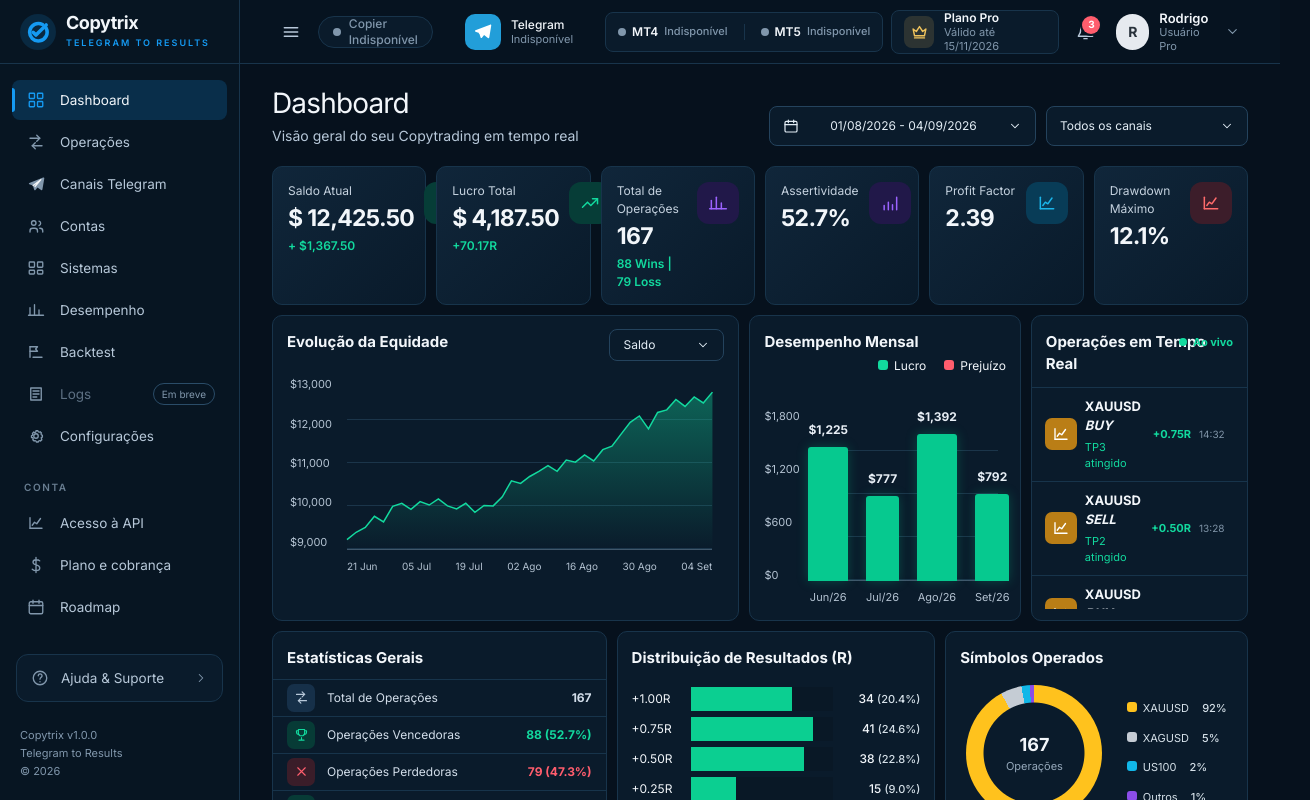
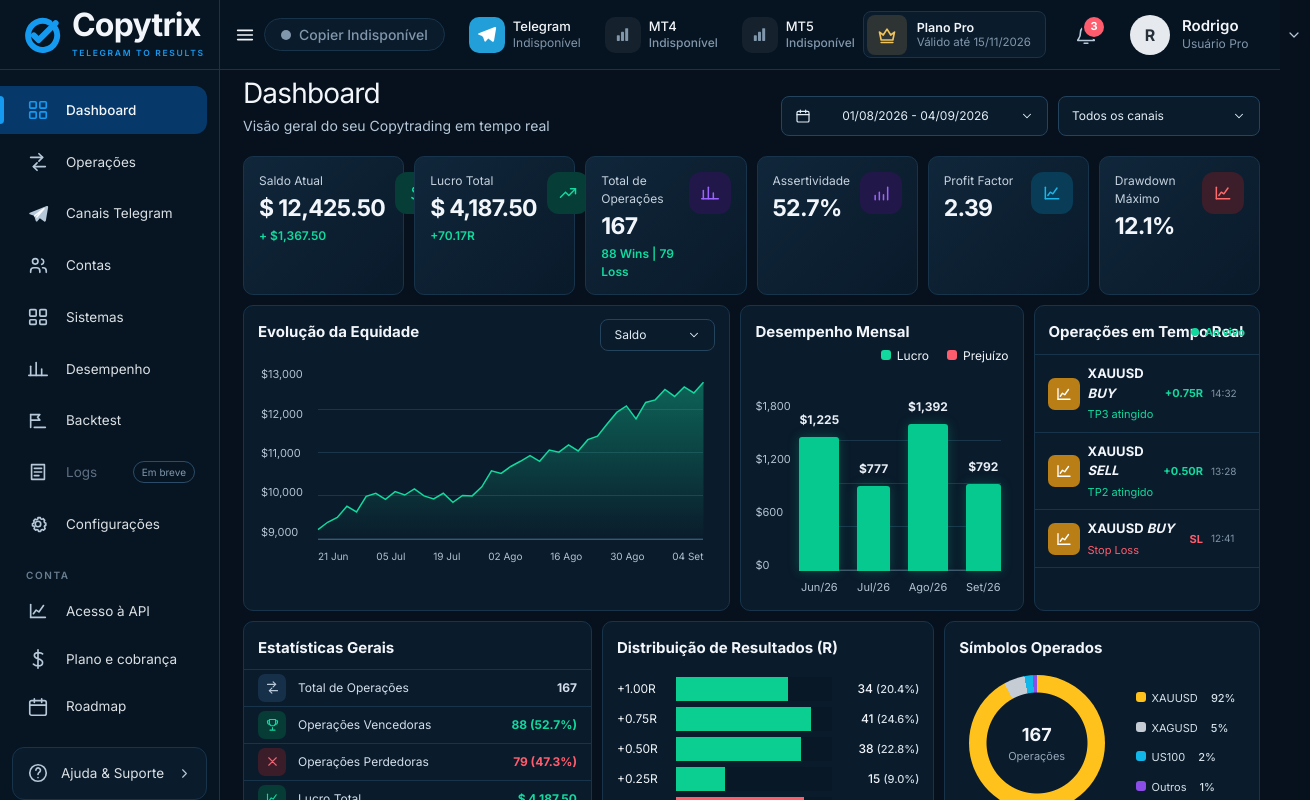
Before and after one commit to rodrigonvest/frontend, a Next.js app: page / in a window 1280 px wide. Shown: the top 800 px of the page, 1310 px wide, since content can reach past the window. Built offline with nearby package versions, Linux system fonts and the light colour scheme; no server answers.

Commit message:
feat: adjust layout and typography in BacktesterPage and Shell components
Updated spacing, font sizes, and sidebar dimensions for improved UI consistency.

Co-authored-by: Rodrigo <209308354+rodrigonvest@users.noreply.github.com>

```diff
--- a/components/Shell.tsx
+++ b/components/Shell.tsx
@@ -28,14 +28,14 @@ export default function Shell({ children }: { children: React.ReactNode }) {
         Pular para o conteúdo
       </a>
       <Sidebar collapsed={collapsed} mobileOpen={mobileOpen} onCloseMobile={() => setMobileOpen(false)} />
-      <div className={cx("flex min-h-screen min-w-0 flex-col transition-[margin] duration-200", collapsed ? "lg:ml-[76px]" : "lg:ml-[240px]")}>
+      <div className={cx("flex min-h-screen min-w-0 flex-col transition-[margin] duration-200", collapsed ? "lg:ml-[76px]" : "lg:ml-[220px]")}>
         <Topbar
           collapsed={collapsed}
           onToggleCollapse={() => setCollapsed((v) => !v)}
           onOpenMobile={() => setMobileOpen(true)}
           status={systemStatus}
         />
-        <main id="conteudo" className="mx-auto w-full min-w-0 max-w-[1720px] flex-1 px-4 py-6 sm:px-6 lg:px-8">
+        <main id="conteudo" className="mx-auto w-full min-w-0 max-w-[1720px] flex-1 px-4 py-6 sm:px-6 lg:pb-5 lg:pl-[23px] lg:pr-5 lg:pt-2">
           {children}
         </main>
       </div>
--- a/components/Sidebar.tsx
+++ b/components/Sidebar.tsx
@@ -30,32 +30,45 @@ const helpItem: NavItem = { icon: "help", label: "Ajuda & Suporte", href: "/help
 function Logo({ compact }: { compact: boolean }) {
   return (
     <Link href="/" className="flex min-w-0 items-center gap-2.5" aria-label="Copytrix — início">
-      <span className="flex size-9 shrink-0 items-center justify-center rounded-full bg-brand/15 text-brand">
-        <svg width="24" height="24" viewBox="0 0 27 27" fill="none" aria-hidden>
+      <span className="flex size-[40px] shrink-0 items-center justify-center overflow-visible text-brand">
+        <svg width="44" height="44" viewBox="0 0 27 27" fill="none" aria-hidden>
           <path d="M22.6 9.2a9.8 9.8 0 1 1-4.1-4.1" stroke="currentColor" strokeWidth="4" strokeLinecap="round" />
           <path d="m8 13.8 3.2 3.2L22.7 5.5" stroke="currentColor" strokeWidth="4" strokeLinecap="round" strokeLinejoin="round" />
         </svg>
       </span>
       {!compact && (
         <span className="min-w-0">
-          <span className="block text-lg font-bold leading-none tracking-tight text-fg">Copytrix</span>
-          <span className="mt-1 block text-[9px] font-semibold uppercase tracking-[0.22em] text-brand">Telegram to Results</span>
+          <span className="block text-[32px] font-bold leading-none tracking-tight text-fg">Copytrix</span>
+          <span className="mt-1.5 block whitespace-nowrap text-[8.5px] font-semibold uppercase tracking-[0.2em] text-brand">Telegram to Results</span>
         </span>
       )}
     </Link>
   );
 }
 
-function NavLink({ item, active, compact, onNavigate }: { item: NavItem; active: boolean; compact: boolean; onNavigate: () => void }) {
+function NavLink({
+  item,
+  active,
+  compact,
+  dense,
+  onNavigate,
+}: {
+  item: NavItem;
+  active: boolean;
+  compact: boolean;
+  dense?: boolean;
+  onNavigate: () => void;
+}) {
   const base = cx(
-    "group relative flex h-10 items-center gap-3 rounded-lg text-[13.5px] transition-colors",
-    compact ? "justify-center px-0" : "px-3",
+    "group relative flex items-center whitespace-nowrap text-[13.5px] transition-colors",
+    dense ? "h-11" : "h-12",
+    compact ? "justify-center rounded-lg px-0" : "gap-4 rounded-r-xl pl-[26px] pr-3",
   );
   const content = (
     <>
-      {active && <span aria-hidden className="absolute left-0 top-1/2 h-6 w-[3px] -translate-y-1/2 rounded-r bg-brand" />}
-      <span className={cx("flex size-6 shrink-0 items-center justify-center", item.icon === "telegram" && "telegram-nav-icon", active ? "text-brand" : "text-fg-subtle group-hover:text-fg-muted")}>
-        <Icon name={item.icon} size={18} stroke={item.icon === "telegram" ? 1.7 : 1.8} />
+      {active && <span aria-hidden className="absolute left-0 top-1/2 h-7 w-1 -translate-y-1/2 rounded-r bg-brand" />}
+      <span className={cx("flex size-6 shrink-0 items-center justify-center", item.icon === "telegram" && "telegram-nav-icon", active ? "text-brand" : "text-fg-muted group-hover:text-fg")}>
+        <Icon name={item.icon} size={22} stroke={item.icon === "telegram" ? 1.7 : 1.8} />
       </span>
       {!compact && <span className="truncate">{item.label}</span>}
       {!compact && item.soon && (
@@ -78,7 +91,7 @@ function NavLink({ item, active, compact, onNavigate }: { item: NavItem; active:
       onClick={onNavigate}
       aria-current={active ? "page" : undefined}
       title={compact ? item.label : undefined}
-      className={cx(base, active ? "bg-brand-soft/70 text-fg" : "text-fg-muted hover:bg-white/[.04] hover:text-fg")}
+      className={cx(base, active ? "bg-brand-strong/35 font-medium text-fg" : "text-fg/90 hover:bg-white/[.04] hover:text-fg")}
     >
       {content}
     </Link>
@@ -89,25 +102,25 @@ function NavContent({ compact, onNavigate }: { compact: boolean; onNavigate: ()
   const pathname = usePathname();
   const isActive = (href?: string) => (href ? (href === "/" ? pathname === "/" : pathname.startsWith(href)) : false);
   return (
-    <>
-      <nav aria-label="Navegação principal" className="flex-1 overflow-y-auto px-3 py-4">
-        <ul className="flex flex-col gap-0.5">
+    <div className="flex min-h-0 flex-1 flex-col overflow-y-auto">
+      <nav aria-label="Navegação principal" className={cx("shrink-0 pt-4", compact ? "px-3" : "pr-3")}>
+        <ul className="flex flex-col gap-[3.75px]">
           {primary.map((item) => (
             <li key={item.label}>
               <NavLink item={item} active={isActive(item.href)} compact={compact} onNavigate={onNavigate} />
             </li>
           ))}
         </ul>
-        <div className={cx("mt-6 mb-2 text-[10px] font-semibold uppercase tracking-[0.16em] text-fg-subtle/80", compact ? "sr-only" : "px-3")}>Conta</div>
-        <ul className={cx("flex flex-col gap-0.5", compact && "mt-6 border-t border-line pt-4")}>
+        <div className={cx("mb-1.5 mt-5 text-[10px] font-semibold uppercase tracking-[0.16em] text-fg-subtle/80", compact ? "sr-only" : "pl-[26px]")}>Conta</div>
+        <ul className={cx("flex flex-col gap-[3.75px]", compact && "mt-6 border-t border-line pt-4")}>
           {secondary.map((item) => (
             <li key={item.label}>
-              <NavLink item={item} active={isActive(item.href)} compact={compact} onNavigate={onNavigate} />
+              <NavLink item={item} active={isActive(item.href)} compact={compact} dense onNavigate={onNavigate} />
             </li>
           ))}
         </ul>
       </nav>
-      <div className={cx("shrink-0", compact ? "px-3 pb-4" : "px-4 pb-5")}>
+      <div className={cx("shrink-0 px-3", compact ? "mt-auto pb-4 pt-4" : "pt-[18px]")}>
         {compact ? (
           <NavLink item={helpItem} active={isActive(helpItem.href)} compact onNavigate={onNavigate} />
         ) : (
@@ -115,22 +128,22 @@ function NavContent({ compact, onNavigate }: { compact: boolean; onNavigate: ()
             href="/help"
             onClick={onNavigate}
             aria-current={isActive("/help") ? "page" : undefined}
-            className="flex h-12 items-center gap-3 rounded-xl border border-line bg-surface px-3.5 text-[13.5px] text-fg-muted transition-colors hover:border-line-strong hover:text-fg"
+            className="flex h-[53px] items-center gap-3 whitespace-nowrap rounded-xl border border-line bg-surface px-3.5 text-[13.5px] text-fg/90 transition-colors hover:border-line-strong hover:text-fg"
           >
-            <span className="text-fg-subtle"><Icon name="help" size={18} /></span>
+            <span className="text-fg-muted"><Icon name="help" size={22} /></span>
             <span className="flex-1">{helpItem.label}</span>
-            <span className="text-fg-subtle"><Icon name="chevron" size={14} /></span>
+            <span className="text-fg-muted"><Icon name="chevron" size={15} /></span>
           </Link>
         )}
+      </div>
       {!compact && (
-          <div className="mt-6 px-1 text-[11px] leading-[18px] text-fg-subtle">
+        <div className="mt-auto shrink-0 px-[26px] pb-6 pt-6 text-[13px] leading-[19.5px] text-fg-subtle">
           <p>Copytrix v1.0.0</p>
           <p>Telegram to Results</p>
           <p>© 2026</p>
         </div>
       )}
     </div>
-    </>
   );
 }
 
@@ -153,10 +166,10 @@ export default function Sidebar({
       <aside
         className={cx(
           "fixed inset-y-0 left-0 z-40 hidden flex-col border-r border-line bg-[#071522] transition-[width] duration-200 lg:flex",
-          collapsed ? "w-[76px]" : "w-[240px]",
+          collapsed ? "w-[76px]" : "w-[220px]",
         )}
       >
-        <div className={cx("flex h-16 shrink-0 items-center border-b border-line", collapsed ? "justify-center" : "px-5")}>
+        <div className={cx("flex h-[70px] shrink-0 items-center border-b border-line", collapsed ? "justify-center" : "pl-[22px] pr-3")}>
           <Logo compact={collapsed} />
         </div>
         <NavContent compact={collapsed} onNavigate={() => {}} />
@@ -166,7 +179,7 @@ export default function Sidebar({
         <div className="fixed inset-0 z-50 lg:hidden" role="dialog" aria-modal="true" aria-label="Menu de navegação">
           <button aria-label="Fechar menu" tabIndex={-1} onClick={onCloseMobile} className="absolute inset-0 bg-black/60 backdrop-blur-sm" />
           <aside className="relative flex h-full w-[280px] max-w-[85vw] flex-col border-r border-line bg-[#071522] shadow-2xl">
-            <div className="flex h-16 shrink-0 items-center justify-between border-b border-line px-5">
+            <div className="flex h-[70px] shrink-0 items-center justify-between border-b border-line px-5">
               <Logo compact={false} />
               <button
                 ref={closeRef}
--- a/components/Topbar.tsx
+++ b/components/Topbar.tsx
@@ -16,10 +16,10 @@ const COPIER_STATUS: Record<SystemStatusValue, CopierPresentation> = {
 function CopierChip({ status }: { status: SystemStatusValue }) {
   const cfg = COPIER_STATUS[status];
   return (
-    <span role="status" className={`inline-flex h-8 items-center gap-2 rounded-full border px-3.5 text-xs font-medium ${cfg.chip}`}>
-      <span aria-hidden className="relative flex size-2">
+    <span role="status" className={`inline-flex h-[33px] items-center gap-2 whitespace-nowrap rounded-full border px-4 text-sm font-medium ${cfg.chip}`}>
+      <span aria-hidden className="relative flex size-2.5">
         {cfg.ping && <span className={`absolute inline-flex size-full animate-ping rounded-full opacity-60 ${cfg.dot}`} />}
-        <span className={`relative inline-flex size-2 rounded-full ${cfg.dot} ${cfg.pulse ? "animate-pulse" : ""}`} />
+        <span className={`relative inline-flex size-2.5 rounded-full ${cfg.dot} ${cfg.pulse ? "animate-pulse" : ""}`} />
       </span>
       {cfg.label}
     </span>
@@ -37,47 +37,46 @@ const TELEGRAM_STATUS: Record<SystemStatusValue, { label: string; text: string }
 function IntegrationChip({ icon, label, status, iconClass }: { icon: string; label: string; status: SystemStatusValue; iconClass: string }) {
   const cfg = TELEGRAM_STATUS[status];
   return (
-    <div className="flex h-10 items-center gap-2.5 rounded-lg px-2" title={`${label}: ${cfg.label}`}>
+    <div className="flex h-10 items-center gap-2 rounded-lg" title={`${label}: ${cfg.label}`}>
       <span className={`flex size-9 shrink-0 items-center justify-center rounded-[10px] ${iconClass}`}>
-        <Icon name={icon} size={icon === "telegram" ? 19 : 16} stroke={icon === "telegram" ? 1.9 : 2} />
+        <Icon name={icon} size={icon === "telegram" ? 21 : 17} stroke={icon === "telegram" ? 1.9 : 2} />
       </span>
       <span className="leading-tight">
-        <span className="block text-xs font-medium text-fg">{label}</span>
-        <span className={`block text-[11px] ${cfg.text}`}>{cfg.label}</span>
+        <span className="block text-[13px] font-medium text-fg">{label}</span>
+        <span className={`block whitespace-nowrap text-xs ${cfg.text}`}>{cfg.label}</span>
       </span>
     </div>
   );
 }
 
-const TERMINAL_STATUS: Record<SystemStatusValue, { label: string; dot: string; text: string; pulse?: boolean }> = {
-  connected: { label: "Conectado", dot: "bg-success", text: "text-success" },
-  disconnected: { label: "Desconectado", dot: "bg-danger", text: "text-danger" },
-  connecting: { label: "Conectando...", dot: "bg-warning", text: "text-warning", pulse: true },
-  error: { label: "Erro", dot: "bg-danger", text: "text-danger" },
-  unavailable: { label: "Indisponível", dot: "bg-fg-subtle", text: "text-fg-subtle" },
+const TERMINAL_STATUS: Record<SystemStatusValue, { label: string; box: string; text: string; pulse?: boolean }> = {
+  connected: { label: "Conectado", box: "bg-success/15 text-success", text: "text-success" },
+  disconnected: { label: "Desconectado", box: "bg-danger/15 text-danger", text: "text-danger" },
+  connecting: { label: "Conectando...", box: "bg-warning/15 text-warning", text: "text-warning", pulse: true },
+  error: { label: "Erro", box: "bg-danger/15 text-danger", text: "text-danger" },
+  unavailable: { label: "Indisponível", box: "bg-white/[.06] text-fg-subtle", text: "text-fg-subtle" },
 };
 
 function TerminalStatusItem({ terminal, status }: { terminal: "MT4" | "MT5"; status: SystemStatusValue }) {
   const cfg = TERMINAL_STATUS[status];
   return (
-    <span className="inline-flex items-center gap-1.5" title={`${terminal}: ${cfg.label}`}>
-      <span aria-hidden className={`size-2 shrink-0 rounded-full ${cfg.dot} ${cfg.pulse ? "animate-pulse" : ""}`} />
-      <span className="text-xs font-semibold text-fg">{terminal}</span>
-      <span className={`hidden text-[11px] font-medium lg:inline ${cfg.text}`}>{cfg.label}</span>
-      <span className="sr-only lg:hidden">{cfg.label}</span>
+    <span className="inline-flex h-10 items-center gap-2" title={`${terminal}: ${cfg.label}`}>
+      <span aria-hidden className={`flex size-9 shrink-0 items-center justify-center rounded-[10px] ${cfg.box} ${cfg.pulse ? "animate-pulse" : ""}`}>
+        <Icon name="barsFilled" size={17} />
+      </span>
+      <span className="leading-tight">
+        <span className="block text-[13px] font-medium text-fg">{terminal}</span>
+        <span className={`hidden whitespace-nowrap text-xs font-medium lg:block ${cfg.text}`}>{cfg.label}</span>
+        <span className="sr-only lg:hidden">{cfg.label}</span>
+      </span>
     </span>
   );
 }
 
 function TerminalStatusIndicator({ mt4Status, mt5Status }: { mt4Status: SystemStatusValue; mt5Status: SystemStatusValue }) {
   return (
-    <div
-      role="status"
-      aria-label="Status dos terminais MetaTrader"
-      className="inline-flex h-10 items-center gap-3 rounded-lg border border-line bg-surface px-3 lg:gap-4"
-    >
+    <div role="status" aria-label="Status dos terminais MetaTrader" className="inline-flex items-center gap-5 xl:gap-6">
       <TerminalStatusItem terminal="MT4" status={mt4Status} />
-      <span aria-hidden className="h-4 w-px bg-line" />
       <TerminalStatusItem terminal="MT5" status={mt5Status} />
     </div>
   );
@@ -96,7 +95,7 @@ export default function Topbar({
 }) {
   const s = DEMO_SESSION;
   return (
-    <header className="sticky top-0 z-30 flex h-16 shrink-0 items-center gap-2 border-b border-line bg-[#071522]/90 px-4 backdrop-blur-xl sm:px-6 lg:px-8">
+    <header className="sticky top-0 z-30 flex h-[70px] shrink-0 items-center gap-2 border-b border-line bg-[#071522]/90 px-4 backdrop-blur-xl sm:px-6 lg:pl-3.5 lg:pr-3">
       <button
         onClick={onOpenMobile}
         aria-label="Abrir menu"
@@ -108,49 +107,49 @@ export default function Topbar({
         onClick={onToggleCollapse}
         aria-label={collapsed ? "Expandir barra lateral" : "Recolher barra lateral"}
         aria-expanded={!collapsed}
-        className="hidden size-10 items-center justify-center rounded-lg text-fg-muted hover:bg-white/[.05] hover:text-fg lg:flex"
+        className="hidden size-10 items-center justify-center rounded-lg text-fg hover:bg-white/[.05] lg:flex"
       >
-        <Icon name="menu" size={20} />
+        <Icon name="menu" size={22} />
       </button>
       <span className="text-base font-bold tracking-tight lg:hidden">Copytrix</span>
 
-      <div className="hidden flex-1 items-center justify-center gap-4 md:flex xl:gap-6" aria-label="Status das integrações">
+      <div className="hidden flex-1 items-center justify-center gap-5 md:flex xl:gap-6 2xl:pl-[184px]" aria-label="Status das integrações">
         <CopierChip status={status.copier.status} />
         <IntegrationChip icon="telegram" label="Telegram" status={status.telegram.status} iconClass="bg-[#229ed9] text-white" />
         <TerminalStatusIndicator mt4Status={status.mt4.status} mt5Status={status.mt5.status} />
       </div>
 
-      <div className="ml-auto flex items-center gap-2 md:ml-0">
-        <div className="hidden h-11 items-center gap-2.5 rounded-lg border border-line bg-surface px-3 xl:flex">
-          <span aria-hidden className="flex size-8 items-center justify-center rounded-lg bg-warning/15 text-warning">
-            <Icon name="crown" size={17} stroke={2} />
+      <div className="ml-auto flex items-center gap-2 md:ml-0 xl:gap-5">
+        <div className="hidden h-[47px] items-center gap-2.5 rounded-lg border border-line bg-surface px-[3px] pr-3.5 xl:flex">
+          <span aria-hidden className="flex size-10 items-center justify-center rounded-lg bg-warning/15 text-warning">
+            <Icon name="crown" size={20} stroke={2} />
           </span>
           <span className="leading-tight">
-            <span className="block text-xs font-semibold text-fg">{s.plan}</span>
-            <span className="block text-[11px] text-fg-subtle">Válido até {s.planValidUntil}</span>
+            <span className="block text-[12.5px] font-semibold text-fg">{s.plan}</span>
+            <span className="block whitespace-nowrap text-[11.5px] text-fg-subtle">Válido até {s.planValidUntil}</span>
           </span>
         </div>
         <button
           aria-label={`Notificações (${s.notifications} novas)`}
           className="relative flex size-10 items-center justify-center rounded-lg text-fg-muted hover:bg-white/[.05] hover:text-fg"
         >
-          <Icon name="bell" size={19} />
+          <Icon name="bell" size={22} />
           {s.notifications > 0 && (
-            <span aria-hidden className="absolute right-1 top-1 flex size-[18px] items-center justify-center rounded-full bg-danger text-[10px] font-bold text-white ring-2 ring-[#071522]">
+            <span aria-hidden className="absolute right-0.5 top-0.5 flex size-5 items-center justify-center rounded-full bg-danger text-[11px] font-bold text-white ring-2 ring-[#071522]">
               {s.notifications}
             </span>
           )}
         </button>
-        <button type="button" className="flex items-center gap-2.5 rounded-lg py-1 pl-1 pr-2 hover:bg-white/[.04]" aria-label={`Conta de ${s.user.name}`}>
-          <span aria-hidden className="flex size-9 items-center justify-center rounded-full bg-[#e6eaef] text-[14px] font-bold text-[#28313a]">
+        <button type="button" className="flex items-center gap-3 rounded-lg py-1 pl-1 pr-2 hover:bg-white/[.04]" aria-label={`Conta de ${s.user.name}`}>
+          <span aria-hidden className="flex size-10 items-center justify-center rounded-full bg-[#e6eaef] text-[16px] font-bold text-[#28313a]">
             {s.user.name.charAt(0)}
           </span>
-          <span className="hidden text-left leading-tight sm:block">
-            <span className="block text-[13px] font-semibold text-fg">{s.user.name}</span>
-            <span className="block text-[11px] text-fg-subtle">{s.user.role}</span>
+          <span className="hidden min-w-[92px] text-left leading-tight sm:block">
+            <span className="block text-[15px] font-semibold text-fg">{s.user.name}</span>
+            <span className="block text-xs text-fg-subtle">{s.user.role}</span>
           </span>
-          <span className="hidden text-fg-subtle sm:block">
-            <Icon name="chevronDown" size={15} />
+          <span className="hidden text-fg-muted sm:block">
+            <Icon name="chevronDown" size={16} />
           </span>
         </button>
       </div>
--- a/components/backtest/ConfigCard.tsx
+++ b/components/backtest/ConfigCard.tsx
@@ -65,7 +65,7 @@ export default function ConfigCard() {
         </button>
         <button
           type="button"
-          className="inline-flex h-[33px] w-[128px] shrink-0 items-center justify-center whitespace-nowrap rounded-md bg-brand-strong text-[12.5px] min-[1800px]:w-[150px] min-[1800px]:text-[13px] font-semibold text-white transition-colors hover:bg-brand"
+          className="inline-flex h-[33px] w-[159px] shrink-0 items-center justify-center whitespace-nowrap rounded-md bg-brand-strong text-[13.5px] font-semibold text-white transition-colors hover:bg-brand"
         >
           Executar Backtest
         </button>
@@ -78,7 +78,7 @@ export function HeaderRunButton() {
   return (
     <button
       type="button"
-      className="inline-flex h-11 shrink-0 items-center justify-center gap-2.5 rounded-md bg-brand-strong px-6 text-[15px] font-semibold text-white transition-colors hover:bg-brand"
+      className="inline-flex h-11 shrink-0 items-center justify-center gap-2.5 rounded-md bg-brand-strong px-5 text-[14px] font-semibold text-white transition-colors hover:bg-brand"
     >
       <PlayGlyph size={16} />
       Executar Backtest
--- a/components/backtest/TradesListCard.tsx
+++ b/components/backtest/TradesListCard.tsx
@@ -74,7 +74,7 @@ export default function TradesListCard() {
       className="2xl:h-[287px]"
       action={
         <div className="flex flex-1 flex-wrap items-center gap-2 2xl:flex-nowrap 2xl:pl-3">
-          <div className="relative h-[26px] w-[150px] shrink-0 min-[1800px]:w-[188px]">
+          <div className="relative h-[26px] w-[188px] shrink-0">
             <label htmlFor="bt-trade-search" className="sr-only">
               Buscar operação
             </label>
@@ -92,14 +92,14 @@ export default function TradesListCard() {
             id="bt-trade-result"
             ariaLabel="Filtrar por resultado"
             options={["Todos os resultados", "Win", "Loss"]}
-            className="h-[26px] w-[132px] shrink-0 min-[1800px]:w-[136px]"
+            className="h-[26px] w-[139px] shrink-0"
             selectClassName="pl-2.5 pr-6 text-[10.5px]"
           />
           <SelectBox
             id="bt-trade-type"
             ariaLabel="Filtrar por tipo"
             options={["Todos os tipos", "BUY", "SELL"]}
-            className="h-[26px] w-[116px] shrink-0 min-[1800px]:w-[155px]"
+            className="h-[26px] w-[144px] shrink-0"
             selectClassName="pl-2.5 pr-6 text-[10.5px]"
           />
           <button
```
Also changed, not shown: app/backtester/page.tsx (+5 -5 lines), components/backtest/ResultDonutCard.tsx (+5 -5 lines). Lines whose indentation alone changed are shown as unchanged.
